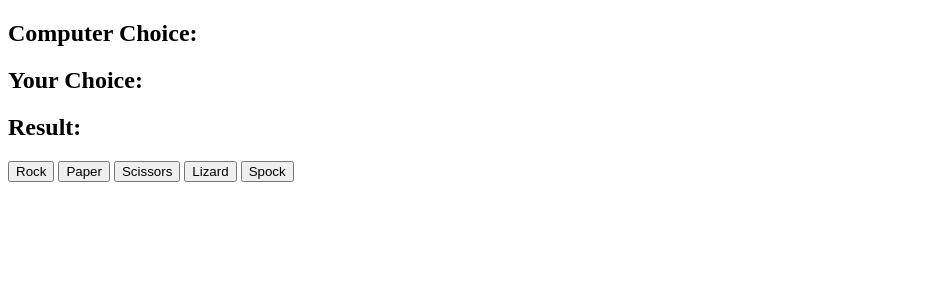
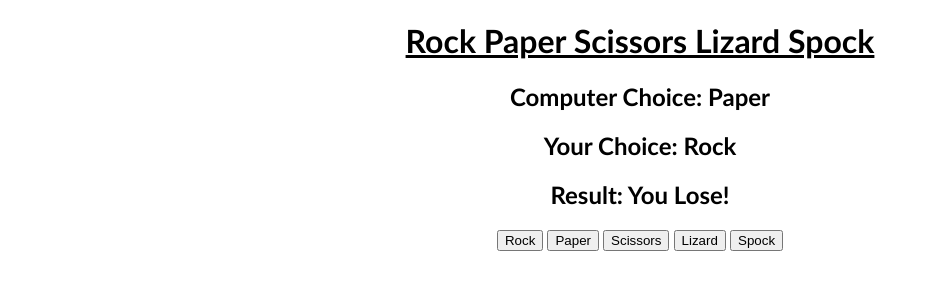
Before and after one commit to MHar15/Rock-Paper-Scissor-Lizard-Spock, a plain HTML site: page index.html in a window 1280 px wide. Both pictures are taken after a click on the button "Rock". Shown: the whole page, without its empty margins (0-930 px from the left). Drawn offline with Linux system fonts and the light colour scheme.

Commit message:
Version 4: Basic game created

```diff
--- a/app.js
+++ b/app.js
@@ -3,14 +3,101 @@ const userChoiceDisplay = document.getElementById('user-choice')
 const resultDisplay = document.getElementById('result')
 const possibleChoices = document.querySelectorAll('button')
 let userchoice
+let computerChoice
+let result
 
 possibleChoices.forEach(possibleChoice => possibleChoice.addEventListener('click', (e) => {
-  userChoiceDisplay = e.target.id
-  userChoiceDisplay.innerHTML = userchoice
+  userChoice = e.target.id
+  userChoiceDisplay.innerHTML = userChoice
   generateComputerChoice()
+  getResult()
 }))
 
 function generateComputerChoice() {
-   const randomNumber = Math.floor(random() * possibleChoices.length)
+   const randomNumber = Math.floor(Math.random() * 5) + 1
    console.log(randomNumber)
+
+  if (randomNumber === 1) {
+    computerChoice = 'Rock'
+  }
+  if (randomNumber === 2) {
+    computerChoice = 'Paper'
+  }
+  if (randomNumber === 3) {
+    computerChoice = 'Scissors'
+  }
+  if (randomNumber === 4) {
+    computerChoice = 'Lizard'
+  }
+  if (randomNumber === 5) {
+    computerChoice = 'Spock'
+  }
+  computerChoiceDisplay.innerHTML = computerChoice
 }
+function getResult() {
+  if(computerChoice === userChoice) {
+    result = 'Its a draw!'
+  }
+  if(computerChoice === 'Rock' && userChoice === 'Paper') {
+    result = 'You Win!'
+  }
+  if(computerChoice === 'Rock' && userChoice === 'Scissors') {
+    result = 'You Lose!'
+  }
+  if(computerChoice === 'Rock' && userChoice === 'Lizard') {
+    result = 'You Lose!'
+  }
+  if(computerChoice === 'Rock' && userChoice === 'Spock') {
+    result = 'You Win!'
+  }
+  if(computerChoice === 'Paper' && userChoice === 'Rock') {
+    result = 'You Lose!'
+  }
+  if(computerChoice === 'Paper' && userChoice === 'Scissors') {
+    result = 'You Win!'
+  }
+  if(computerChoice === 'Paper' && userChoice === 'Lizard') {
+    result = 'You Win!'
+  }
+  if(computerChoice === 'Paper' && userChoice === 'Spock') {
+    result = 'You Lose!'
+  }
+  if(computerChoice === 'Scissors' && userChoice === 'Rock') {
+    result = 'You Lose!'
+  }
+  if(computerChoice === 'Scissors' && userChoice === 'Paper') {
+    result = 'You Lose!'
+  }
+  if(computerChoice === 'Scissors' && userChoice === 'Lizard') {
+    result = 'You Lose!'
+  }
+  if(computerChoice === 'Scissors' && userChoice === 'Spock') {
+    result = 'You Win!'
+  }
+  if(computerChoice === 'Lizard' && userChoice === 'Rock') {
+    result = 'You Win!'
+  }
+  if(computerChoice === 'Lizard' && userChoice === 'Paper') {
+    result = 'You Lose!'
+  }
+  if(computerChoice === 'Lizard' && userChoice === 'Scissors') {
+    result = 'You Win!'
+  }
+  if(computerChoice === 'Lizard' && userChoice === 'Spock') {
+    result = 'You Lose!'
+  }
+  if(computerChoice === 'Spock' && userChoice === 'Rock') {
+    result = 'You Lose!'
+  }
+  if(computerChoice === 'Spock' && userChoice === 'Paper') {
+    result = 'You Win!'
+  }
+  if(computerChoice === 'Spock' && userChoice === 'Scissors') {
+    result = 'You Lose!'
+  }
+  if(computerChoice === 'Spock' && userChoice === 'Lizard') {
+    result = 'You Win!'
+  }
+
+  resultDisplay.innerHTML = result
+  }
--- a/index.html
+++ b/index.html
@@ -2,18 +2,20 @@
 <html lang="en" dir="ltr">
 <head>
   <meta charset="UTF-8">
+  <link rel="stylesheet" href="style.css">
   <title>Rock Paper Scissors Lizard Spock Tutorial</title>
 </head>
 <body>
+<h1>Rock Paper Scissors Lizard Spock</h1>
 <h2>Computer Choice: <span id="computer-choice"></span></h2>
 <h2>Your Choice: <span id="user-choice"></span></h2>
 <h2>Result: <span id="result"></span></h2>
 
-<button className="button" id="rock">Rock</button>
-<button className="button" id="paper">Paper</button>
-<button className="button" id="scissors">Scissors</button>
-<button className="button" id="lizard">Lizard</button>
-<button className="button" id="spock">Spock</button>
+<button className="button" id="Rock">Rock</button>
+<button className="button" id="Paper">Paper</button>
+<button className="button" id="Scissors">Scissors</button>
+<button className="button" id="Lizard">Lizard</button>
+<button className="button" id="Spock">Spock</button>
   <script src="app.js" charset="utf-8"></script>
 </body>
 </html>
--- /dev/null
+++ b/style.css
@@ -0,0 +1,11 @@
+body {
+  max-width: auto;
+  max-height: auto;
+  margin: auto;
+  vertical-align: middle;
+  text-align: center;
+  font-family: 'Gill Sans', 'Gill Sans MT', Calibri, 'Trebuchet MS', sans-serif;
+}
+h1 {font-weight: bold;
+    text-decoration: underline;
+}
```
